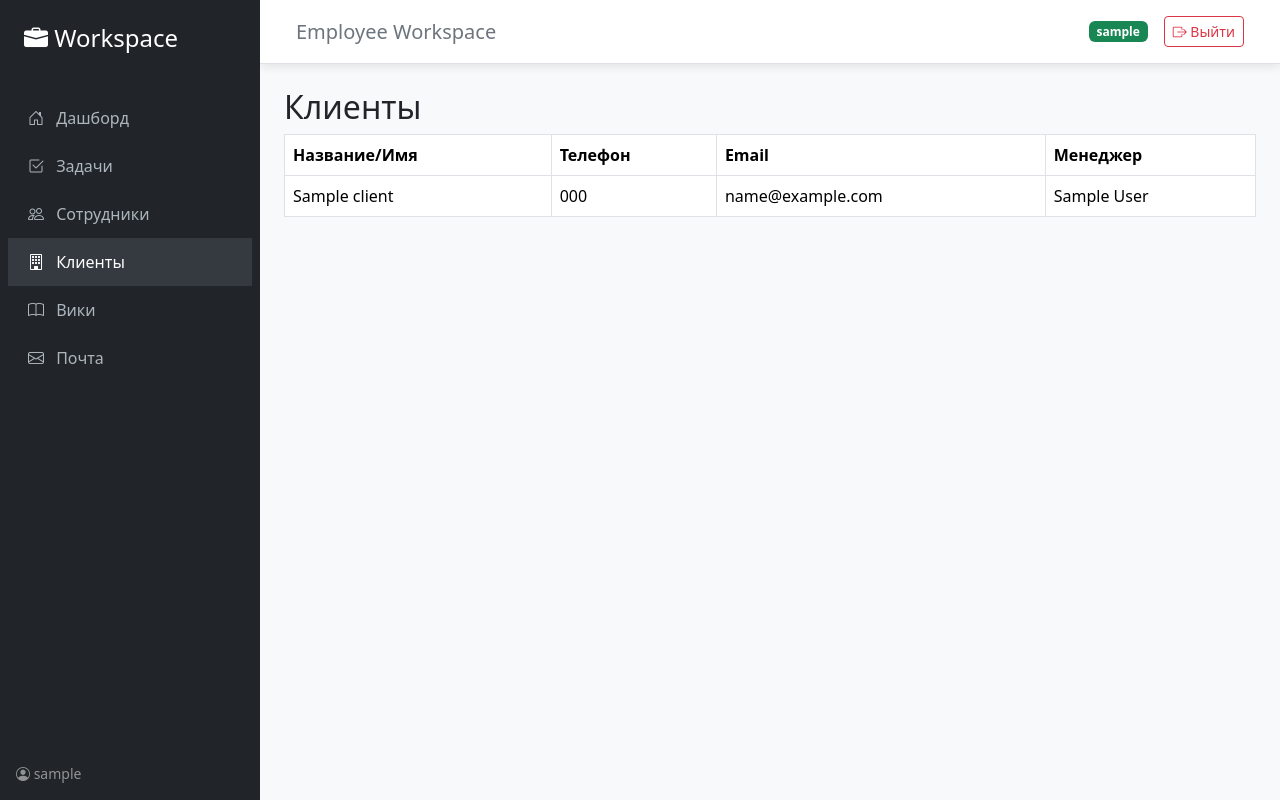
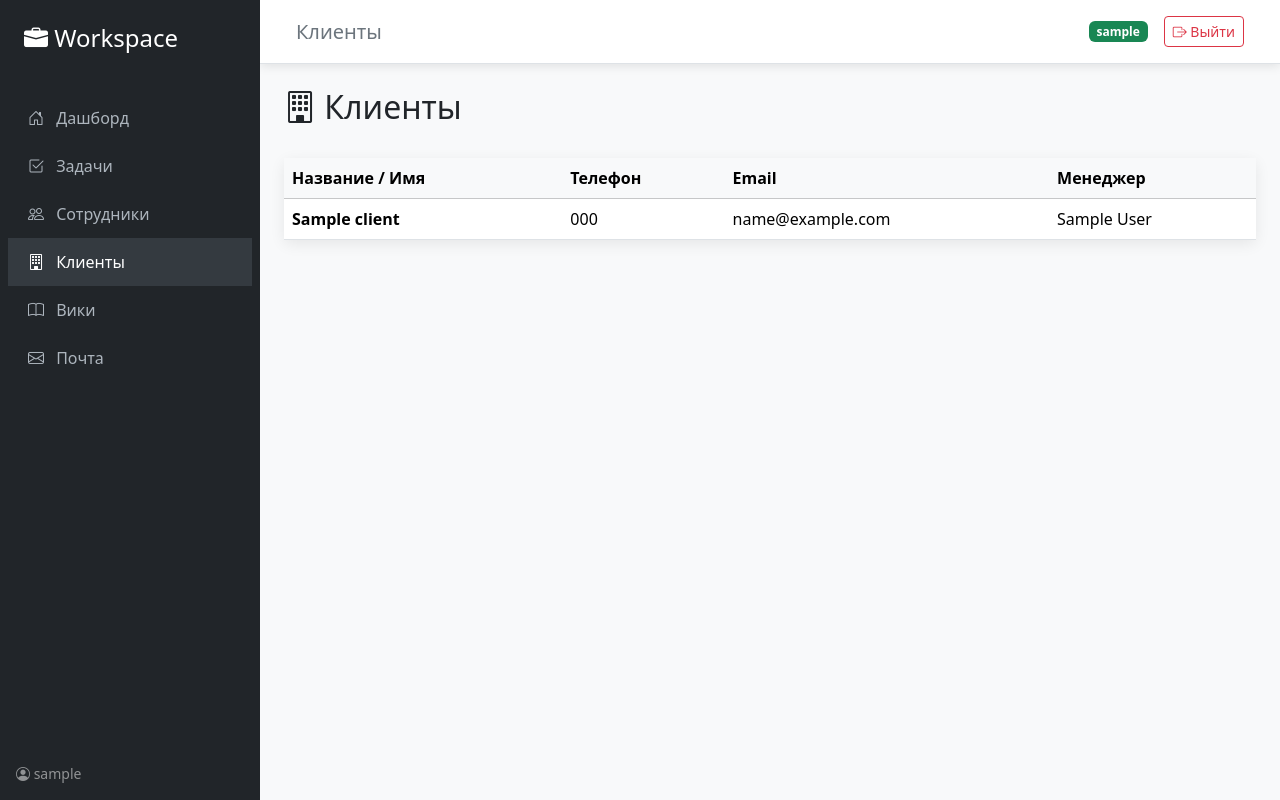
Before and after one commit to fake-stmz/employee-workspace-django, a Django app: page /clients/ in a window 1280 px wide. Run offline with Django 5.2, Linux system fonts and the light colour scheme; a user stored in the database is signed in; tables that the repository leaves empty hold one stand-in row (values such as "Sample post").

Commit message:
feat: updated clients

```diff
--- a/templates/clients/client_list.html
+++ b/templates/clients/client_list.html
@@ -1,33 +1,41 @@
 {% extends 'base.html' %}
+{% block page_title %}Клиенты{% endblock %}
 
 {% block content %}
 
-<h2>Клиенты</h2>
+<div class="d-flex justify-content-between align-items-center mb-4">
+    <h2><i class="bi bi-building"></i> Клиенты</h2>
+</div>
 
-<table class="table table-bordered">
-    <thead>
+<div class="card">
+    <div class="card-body p-0">
+        <table class="table table-hover mb-0">
+            <thead class="table-light">
                 <tr>
-            <th>Название/Имя</th>
+                    <th>Название / Имя</th>
                     <th>Телефон</th>
                     <th>Email</th>
                     <th>Менеджер</th>
                 </tr>
             </thead>
-
             <tbody>
                 {% for client in clients %}
                 <tr>
-            <td>{{ client.name }}</td>
+                    <td><strong>{{ client.name }}</strong></td>
                     <td>{{ client.phone }}</td>
-            <td>{{ client.email }}</td>
-            <td>{{ client.manager }}</td>
+                    <td>{{ client.email|default:"—" }}</td>
+                    <td>{{ client.manager|default:"—" }}</td>
                 </tr>
                 {% empty %}
                 <tr>
-            <td colspan="4">Нет клиентов</td>
+                    <td colspan="4" class="text-center py-5 text-muted">
+                        Нет клиентов
+                    </td>
                 </tr>
                 {% endfor %}
             </tbody>
         </table>
+    </div>
+</div>
 
 {% endblock %}
```
Lines whose indentation alone changed are shown as unchanged.
